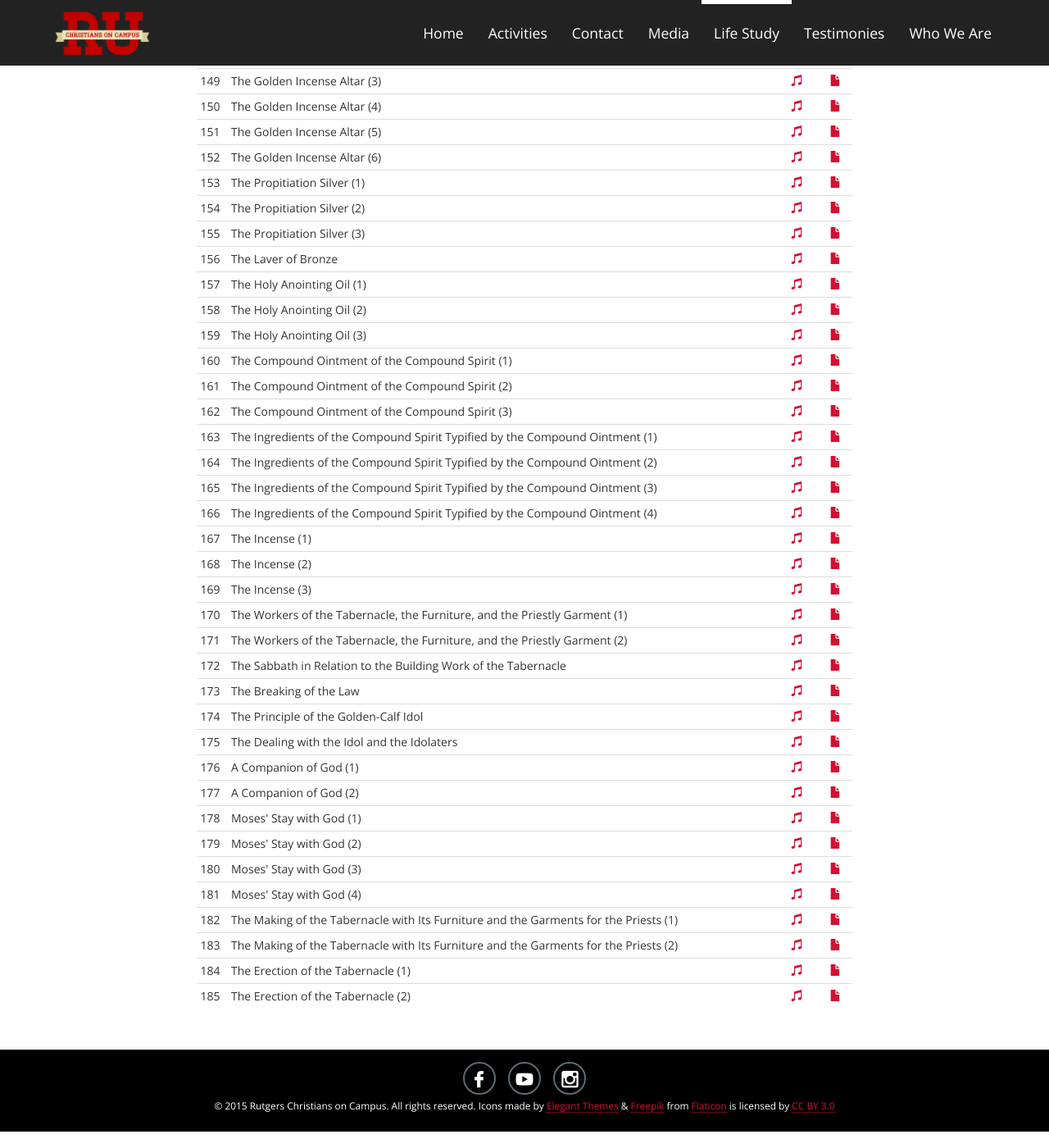
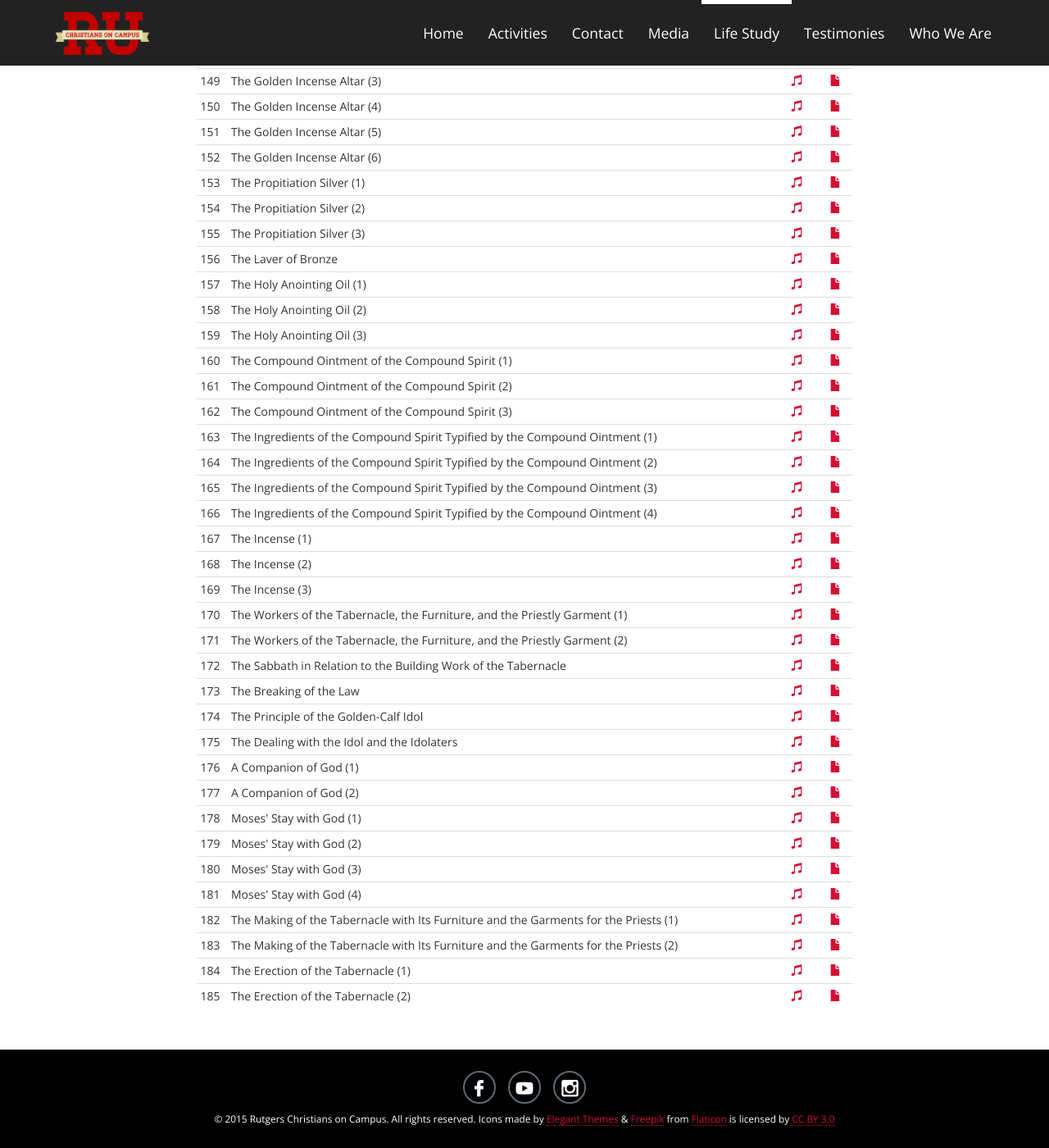
Before and after one commit to jennpeare/ruchristiansoncampus.github.io, a Jekyll site: the page built from en/life-study.html, in a window 1280 px wide and 1400 px high, scrolled down 4801 px. Shown: the whole window at 82% size. Built offline with Jekyll 4.4.1, drawn with Linux system fonts in a browser that asks for light colours; nearby versions of some CDN libraries; some web fonts are replaced; Markdown is read by kramdown in place of the engine named in the settings.

Commit message:
fixed footer responsiveness

```diff
--- a/_includes/footer.html
+++ b/_includes/footer.html
@@ -1,13 +1,11 @@
 <div class="push"></div>
 <footer>
-  <div class="row">
+  <div id="footer-content">
     <div class="social-icons">
       <a href="https://www.facebook.com/RutgersChristiansonCampus" target="_blank"><span class="social flaticon-facebook55"></span></a>
       <a href="https://www.youtube.com/channel/UCHcU3zQzppzGhPr8LByF1VQ" target="_blank"><span class="social flaticon-logo4"></span></a>
       <a href="http://instagram.com/ruchristiansoncampus" target="_blank"><span class="social flaticon-30"></span></a>
     </div>
-  </div>
-  <div class="row">
     <p>
       &copy; 2015 Rutgers Christians on Campus. All rights reserved.
       Icons made by <a href="http://www.elegantthemes.com" target="_blank" title="Elegant Themes">Elegant Themes</a> &amp; <a href="http://www.freepik.com" target="_blank" title="Freepik">Freepik</a> from <a href="http://www.flaticon.com" target="_blank" title="Flaticon">Flaticon</a> is licensed by <a href="http://creativecommons.org/licenses/by/3.0/" target="_blank" title="Creative Commons BY 3.0">CC BY 3.0</a>
--- a/css/main.css
+++ b/css/main.css
@@ -19,7 +19,7 @@
   min-height: 100%;
 	height: auto !important; /* This line and the next line are not necessary unless you need IE6 support */
 	height: 100%;
-	margin: 0 auto -100px; /* the bottom margin is the negative value of the footer's height */
+	margin: 0 auto -120px; /* the bottom margin is the negative value of the footer's height */
 }
 
 p {
@@ -365,28 +365,28 @@
 ******************************/
 .push {
   background: transparent;
-  height: 100px;
+  height: 120px;
 }
 
 footer {
   background-color: #000;
   color: #fff;
+  display: table;
   margin: 0;
-  height: 100px;
+  height: 120px;
   padding: 15px 53px;
   width: 100%;
 }
 
-footer p {
-  font-size: .85em;
-  margin: 0;
-  text-align: center;
+#footer-content {
+  display: table-cell;
+  vertical-align: middle;
 }
 
 .social-icons {
   font-size: 1.5em;
   text-align: center;
-  margin-bottom: 5px;
+  margin-bottom: 10px;
 }
 
 .social-icons a {
@@ -438,6 +438,12 @@
 .flaticon-30:hover {
   border-color: #517fa4;
   background-color: #517fa4;
+}
+
+footer p {
+  font-size: .85em;
+  margin: 0;
+  text-align: center;
 }
 
 /*****************************
```
